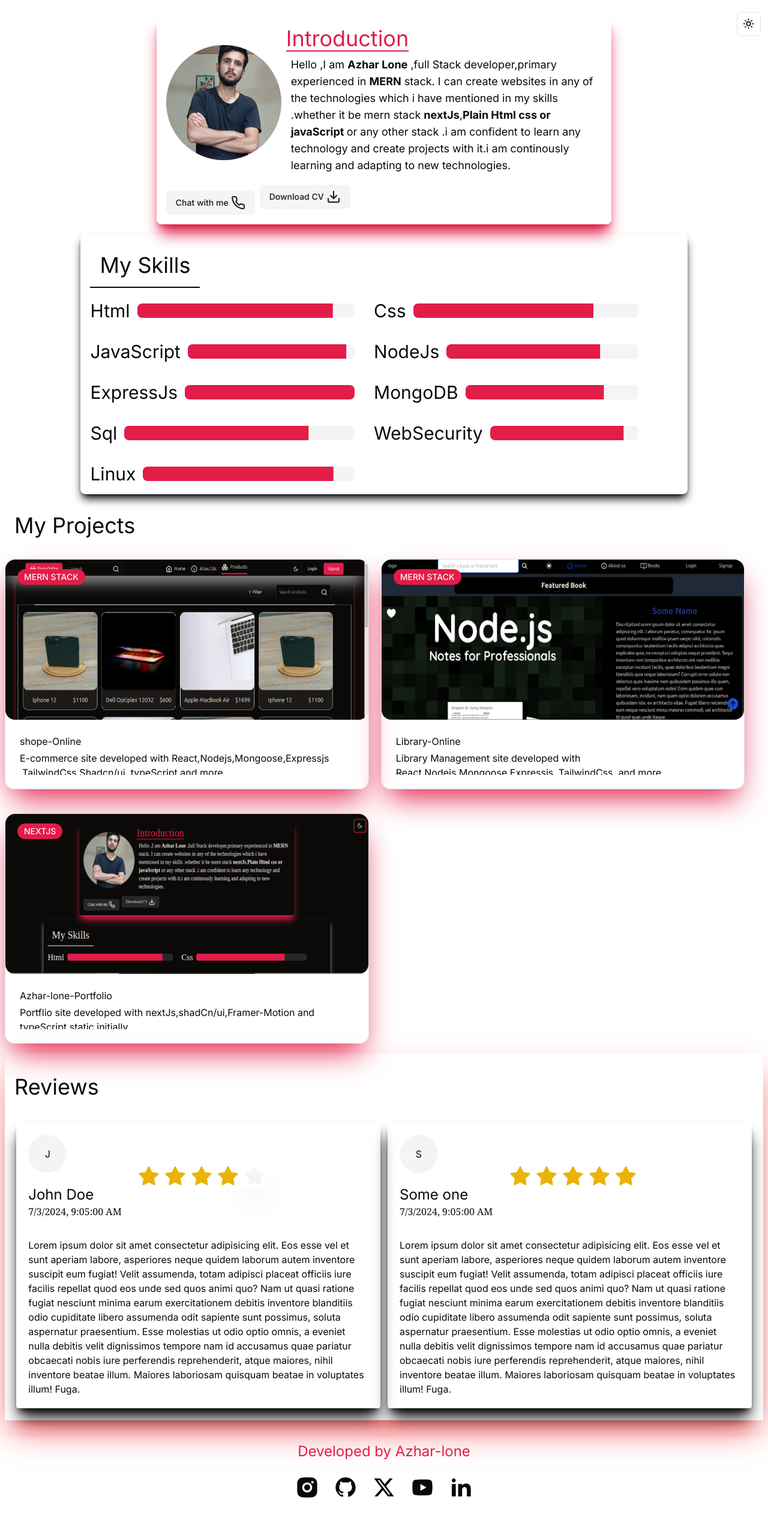
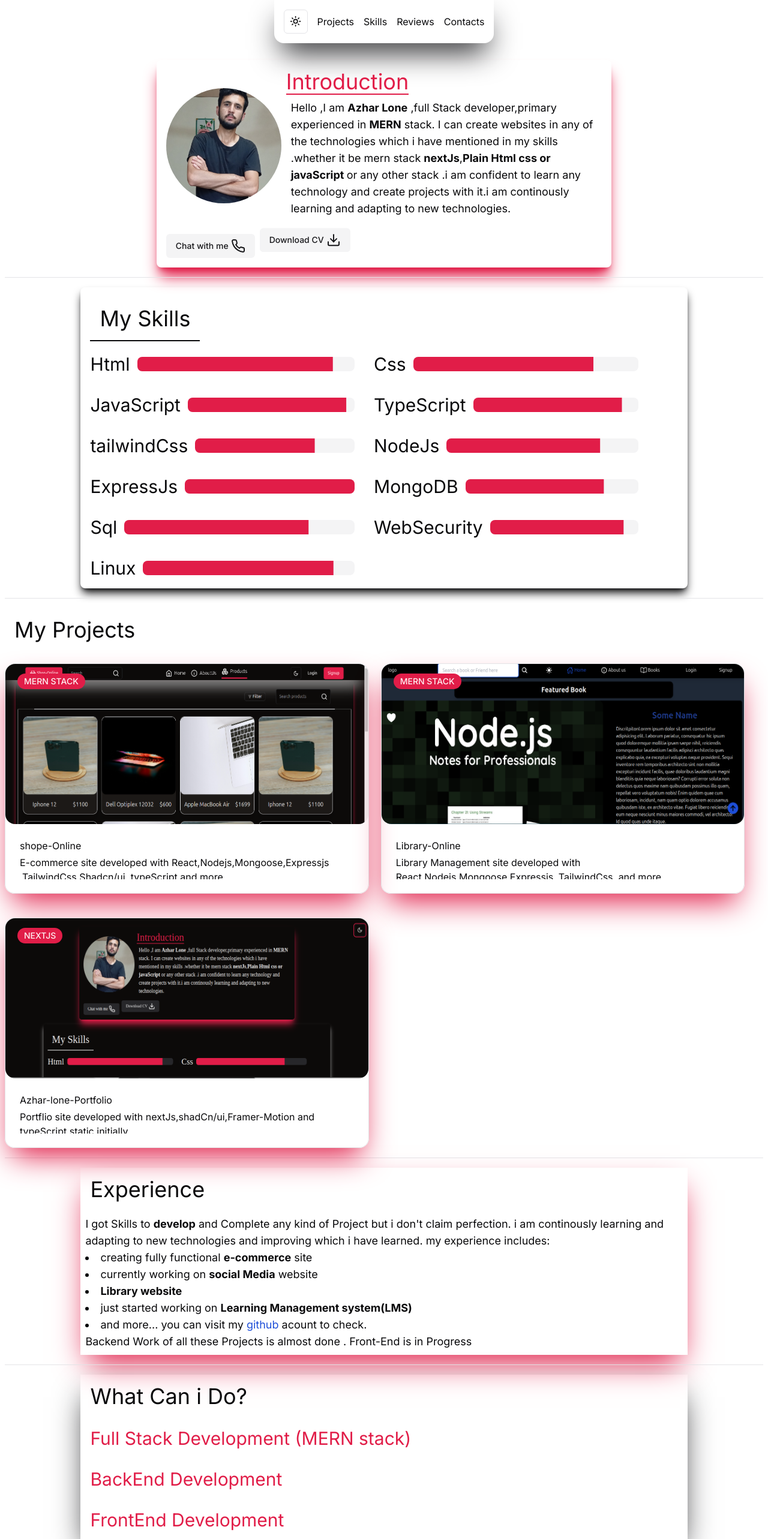
Before and after one commit to Azhar-lone/AzharLone_Portfolio, a Next.js app: page / in a window 1280 px wide. Shown: the top 2566 px of the page at 60% size. Before the commit the page ends 2516 px from the top, so only its background shows below. Built offline with nearby package versions, Linux system fonts and the light colour scheme.

Commit message:
0.4.6 commit

```diff
--- /dev/null
+++ b/src/app/components/Experience.tsx
@@ -0,0 +1,48 @@
+import React from "react";
+
+const Experience: React.FC = () => {
+  return (
+    <div
+      className="  w-[100%] md:w-[80%] shadow-2xl shadow-primary mx-auto  "
+      id="projects"
+    >
+      <h2 className="text-4xl p-4">Experience</h2>
+      <div className=" text-lg p-2 ">
+        I got Skills to <strong>develop</strong> and Complete any kind of
+        Project but i don't claim perfection. i am continously learning and
+        adapting to new technologies and improving which i have learned. my
+        experience includes:
+        <li>
+          {" "}
+          creating fully functional <strong>e-commerce</strong> site
+        </li>
+        <li>
+          {" "}
+          currently working on <strong>social Media</strong> website{" "}
+        </li>
+        <li>
+          <strong>Library website</strong>
+        </li>
+        <li>
+          just started working on{" "}
+          <strong>Learning Management system(LMS)</strong>
+        </li>
+        <li>
+          and more... you can visit my{" "}
+          <a
+            href="https://github.com/Azhar-lone"
+            target="_blank"
+            className="text-blue-700 hover:text-blue-600"
+          >
+            github
+          </a>{" "}
+          acount to check.
+        </li>
+        Backend Work of all these Projects is almost done . Front-End is in
+        Progress
+      </div>
+    </div>
+  );
+};
+
+export default Experience;
--- a/src/app/components/Projects.tsx
+++ b/src/app/components/Projects.tsx
@@ -11,7 +11,7 @@ import { projectData } from "@/Data/Images/projects";
 
 const Projects: React.FC = () => {
   return (
-    <div className="w-full   ">
+    <div className="w-full   " id="projects">
       <h2 className="text-4xl p-4">My Projects</h2>
 
       <div className="flex  gap-5 flex-wrap  flex-row ">
--- a/src/app/components/Reviews.tsx
+++ b/src/app/components/Reviews.tsx
@@ -1,32 +1,23 @@
-import React from 'react'
+import React from "react";
 
-import Review from "@/components/myUi/Review"
+import Review from "@/components/myUi/Review";
 
-import reviewType from '@/types/Review'
+import reviewType from "@/types/Review";
 const Reviews: React.FC = () => {
-
-
   return (
-        <div className="flex flex-wrap gap-6  py-5 flex-col w-full shadow-2xl shadow-destructive">
-            <h3 className="text-4xl  p-4 ">
-                Reviews
-            </h3>
+    <div className="flex flex-wrap gap-6  py-5 flex-col w-full" id="reviews">
+      <h3 className="text-4xl  p-4 ">Reviews</h3>
 
       <div className="flex flex-wrap gap-3 justify-center ">
-
         {reviews.map((review: reviewType, i: number) => (
           <Review key={i} review={review} />
-
         ))}
       </div>
     </div>
+  );
+};
 
-    )
-}
-
-export default Reviews
-
-
+export default Reviews;
 
 let reviews: reviewType[] = [
   {
@@ -34,21 +25,21 @@ let reviews: reviewType[] = [
     owner: {
       name: "John Doe",
       profilePic: "",
-            userName: "john-doe"
+      userName: "john-doe",
     },
     review: `
             Lorem ipsum dolor sit amet consectetur adipisicing elit. Eos esse vel et sunt aperiam labore, asperiores neque quidem laborum autem inventore suscipit eum fugiat! Velit assumenda, totam adipisci placeat officiis iure facilis repellat quod eos unde sed quos animi quo? Nam ut quasi ratione fugiat nesciunt minima earum exercitationem debitis inventore blanditiis odio cupiditate libero assumenda odit sapiente sunt possimus, soluta aspernatur praesentium. Esse molestias ut odio optio omnis, a eveniet nulla debitis velit dignissimos tempore nam id accusamus quae pariatur obcaecati nobis iure perferendis reprehenderit, atque maiores, nihil inventore beatae illum. Maiores laboriosam quisquam beatae in voluptates illum! Fuga.`,
-        rating: 4
+    rating: 4,
   },
   {
     date: new Date(),
     owner: {
       name: "Some one",
       profilePic: "",
-            userName: "some-one"
+      userName: "some-one",
     },
     review: `
             Lorem ipsum dolor sit amet consectetur adipisicing elit. Eos esse vel et sunt aperiam labore, asperiores neque quidem laborum autem inventore suscipit eum fugiat! Velit assumenda, totam adipisci placeat officiis iure facilis repellat quod eos unde sed quos animi quo? Nam ut quasi ratione fugiat nesciunt minima earum exercitationem debitis inventore blanditiis odio cupiditate libero assumenda odit sapiente sunt possimus, soluta aspernatur praesentium. Esse molestias ut odio optio omnis, a eveniet nulla debitis velit dignissimos tempore nam id accusamus quae pariatur obcaecati nobis iure perferendis reprehenderit, atque maiores, nihil inventore beatae illum. Maiores laboriosam quisquam beatae in voluptates illum! Fuga.`,
-        rating: 5
+    rating: 5,
   },
-]
+];
--- /dev/null
+++ b/src/app/components/Roles.tsx
@@ -0,0 +1,19 @@
+import React from "react";
+
+const Roles = () => {
+  return (
+    <div
+      className="  w-[100%] md:w-[80%] shadow-2xl shadow-secondary-foreground mx-auto  "
+      id="projects"
+    >
+      <h2 className="text-4xl p-4">What Can i Do?</h2>
+      <h1 className="text-3xl text-primary p-4">
+        Full Stack Development (MERN stack)
+      </h1>
+      <h1 className="text-3xl text-primary p-4">BackEnd Development</h1>
+      <h1 className="text-3xl text-primary p-4">FrontEnd Development</h1>
+    </div>
+  );
+};
+
+export default Roles;
--- a/src/app/components/Skills.tsx
+++ b/src/app/components/Skills.tsx
@@ -1,76 +1,85 @@
-"use client"
-import { Progress } from "@/components/ui/progress"
+"use client";
+import { Progress } from "@/components/ui/progress";
 import { useEffect, useState } from "react";
 
 interface progressType {
-    value: number,
-    text: string
+  value: number;
+  text: string;
 }
 
 export default function Skills() {
-    const [progress, setProgress] = useState<progressType[]>(
-
-        [
+  const [progress, setProgress] = useState<progressType[]>([
     {
       value: 0,
-                text: "Html"
+      text: "Html",
     },
     {
       value: 0,
-                text: "Css"
+      text: "Css",
     },
     {
       value: 0,
-                text: "JavaScript"
+      text: "JavaScript",
     },
     {
       value: 0,
-                text: "NodeJs"
+      text: "TypeScript",
     },
     {
       value: 0,
-                text: "ExpressJs"
+      text: "tailwindCss",
     },
     {
       value: 0,
-                text: "MongoDB"
+      text: "NodeJs",
     },
     {
       value: 0,
-                text: "Sql"
+      text: "ExpressJs",
     },
     {
       value: 0,
-                text: "WebSecurity"
+      text: "MongoDB",
     },
     {
       value: 0,
-                text: "Linux"
+      text: "Sql",
     },
-
-
-        ])
+    {
+      value: 0,
+      text: "WebSecurity",
+    },
+    {
+      value: 0,
+      text: "Linux",
+    },
+  ]);
 
   useEffect(() => {
-        const timer = setTimeout(() => setProgress(progressArray), 500)
-        return () => clearTimeout(timer)
-    }, [])
-
+    const timer = setTimeout(() => setProgress(progressArray), 500);
+    return () => clearTimeout(timer);
+  }, []);
 
   return (
-        < div
-            className=' transition-all flex flex-col gap-5 p-4 rounded-lg shadow-foreground w-[100%] md:w-[80%] mx-auto shadow-lg'
+    <div
+      className=" transition-all flex flex-col gap-5 p-4 rounded-lg shadow-foreground w-[100%] md:w-[80%] mx-auto shadow-lg"
+      id="skills"
     >
-
-            <h1 className="text-4xl border-b-2 border-foreground w-fit p-4">My Skills</h1>
+      <h1 className="text-4xl border-b-2 border-foreground w-fit p-4">
+        My Skills
+      </h1>
 
       <div className="flex flex-wrap gap-8 w-[100%] mx-auto ">
-
-
         {progress.map((ele: progressType, i: number) => (
-                    <div className="flex md:w-[45%] gap-3 items-center flex-col md:flex-row w-[90%]" key={i}>
-                        <h1 className="text-3xl w-fit">{ele.text}</h1><Progress value={ele.value} className="h-6 w-[100%] border-foreground" />
-
+          <div
+            className="flex md:w-[45%] gap-3 items-center flex-col md:flex-row w-[90%]"
+            key={i}
+          >
+            <h1 className="text-3xl w-fit">{ele.text}</h1>
+            <Progress
+              value={ele.value}
+              className="h-6 w-[100%] border-foreground"
+            />
           </div>
         ))}
       </div>
@@ -78,46 +87,50 @@ export default function Skills() {
   );
 }
 
-
-let progressArray: progressType[] =
-
-    [
+let progressArray: progressType[] = [
   {
     value: 90,
-            text: "Html"
+    text: "Html",
   },
   {
     value: 80,
-            text: "Css"
+    text: "Css",
   },
   {
     value: 95,
-            text: "JavaScript"
+    text: "JavaScript",
+  },
+  {
+    value: 90,
+    text: "TypeScript",
+  },
+  {
+    value: 75,
+    text: "tailwindCss",
+  },
+
+  {
+    value: 80,
+    text: "NodeJs",
+  },
+  {
+    value: 100,
+    text: "ExpressJs",
   },
   {
     value: 80,
-            text: "NodeJs"
-        },
-        {
-            value: 100,
-            text: "ExpressJs"
+    text: "MongoDB",
   },
   {
     value: 80,
-            text: "MongoDB"
-        },
-        {
-            value: 80,
-            text: "Sql"
+    text: "Sql",
   },
   {
     value: 90,
-            text: "WebSecurity"
+    text: "WebSecurity",
   },
   {
     value: 90,
-            text: "Linux"
+    text: "Linux",
   },
-
-
-    ]
+];
--- a/src/app/page.tsx
+++ b/src/app/page.tsx
@@ -2,16 +2,23 @@ import Introduction from "./components/Introduction";
 import Projects from "./components/Projects";
 import Skills from "./components/Skills";
 import Reviews from "./components/Reviews";
-
-
+import Experience from "./components/Experience";
+import Roles from "./components/Roles";
 export default function Home() {
   return (
     <div className=" flex flex-col gap-4 w-[100%] mt-5 p-2">
-
       <Introduction />
+      <hr />
       <Skills />
+      <hr />
       <Projects />
+      <hr />
+      <Experience />
+      <hr />
+      <Roles />
+      <hr />
       <Reviews />
+      <hr />
     </div>
   );
 }
--- a/src/components/myUi/Footer.jsx
+++ b/src/components/myUi/Footer.jsx
@@ -1,5 +1,5 @@
 "use client";
-import React from 'react'
+import React from "react";
 import Link from "next/link";
 
 // Icons
@@ -8,60 +8,61 @@ import {
   RiLinkedinFill,
   RiGithubFill,
   RiTwitterXFill,
-    RiYoutubeFill,
+  RiGoogleFill,
 } from "react-icons/ri";
-
 
 
 
 const Footer = () => {
   return (
     <div
-            className='relative bottom-0  items-center flex-col flex justify-center gap-4 p-2  border-t-2 border-foreground shadow-2xl shadow-primary mt-5 '
+      className="relative bottom-0  items-center flex-col flex justify-center gap-4 p-2  border-t-2 border-foreground shadow-2xl shadow-primary mt-5 "
+      id="contacts"
     >
-           <h1 className=' text-2xl text-primary'>Developed by Azhar-lone</h1>
+      <h1 className=" text-2xl text-primary">Developed by Azhar-lone</h1>
+      <h1 className=" text-2xl ">Contacts</h1>
 
-            <div className='flex gap-2 '>
+      <div className="flex gap-2 ">
         {icons.map((icon, index) => {
           return (
-                        <Link href={icon.path} key={index} className='hover:bg ' target='_blank'>
+            <Link
+              href={icon.path}
+              key={index}
+              className="hover:bg "
+              target="_blank"
+            >
               <div className={`p-2`}>{icon.name}</div>
             </Link>
           );
         })}
       </div>
     </div>
-    )
-}
+  );
+};
 
-export default Footer
-
-
-
-
-
+export default Footer;
 
 // icons for the current user and the current user's profile
 
 const icons = [
   {
     path: "#",
-        name: <RiInstagramFill className='size-10' />,
+    name: <RiInstagramFill className="size-10" />,
   },
   {
     path: "https://github.com/Azhar-lone",
-        name: <RiGithubFill className='size-10'/>,
+    name: <RiGithubFill className="size-10" />,
   },
   {
     path: "#",
-        name: <RiTwitterXFill  className='size-10'/>,
+    name: <RiTwitterXFill className="size-10" />,
   },
   {
     path: "#",
-        name: <RiYoutubeFill className='size-10'/>,
+    name: <RiGoogleFill className="size-10" />,
   },
   {
-        path: "#",
-        name: <RiLinkedinFill className='size-10  '/>,
+    path: "https://www.linkedin.com/in/Azhar-lonem",
+    name: <RiLinkedinFill className="size-10  " />,
   },
 ];
--- a/src/components/myUi/Nav.tsx
+++ b/src/components/myUi/Nav.tsx
@@ -1,7 +1,8 @@
-"use client"
+"use client";
 
 // importing dependencies
 import React from "react";
+import Link from "next/link";
 // Icons
 
 // importing Shadcn Components
@@ -9,21 +10,39 @@ import React from "react";
 //My components
 import { ModeToggle } from "./dark-mode";
 
-
-
-
+let NavItems = [
+  {
+    text: "Projects",
+    href: "#projects",
+  },
+  {
+    text: "Skills",
+    href: "#skills",
+  },
+  {
+    text: "Reviews",
+    href: "#reviews",
+  },
+  {
+    text: "Contacts",
+    href: "#contacts",
+  },
+];
 
 const Nav: React.FC = () => {
+  return (
+    <div
+      className={` mx-auto w-fit shadow-2xl shadow-secondary-foreground p-4 rounded-b-2xl flex items-center gap-4 `}
+    >
+      <ModeToggle />
+      {NavItems.map((item, index) => (
+        <Link href={item.href} key={index}>
+          {" "}
+          {item.text}
+        </Link>
+      ))}
+    </div>
+  );
+};
 
-
-    return (
-
-        <div
-            className={` rounded-l-lg fixed top-5 right-5 w-8 h-8`}
-        >
-            <ModeToggle />
-        </div>
-    )
-}
-
-export default Nav
+export default Nav;
--- a/src/components/myUi/Review.tsx
+++ b/src/components/myUi/Review.tsx
@@ -14,12 +14,12 @@ interface review {
 }
 const Review: React.FC<review> = ({ review }) => {
   return (
-    <div className="flex md:gap-8 gap-2 p-5 flex-col md:w-[48%] w-[99%] shadow-xl shadow-foreground rounded">
+    <div className="flex   flex-col md:w-[48%] w-[99%] shadow-xl shadow-foreground rounded">
       {/* Owner Info */}
 
-      <div className="flex justify-between md:w-[70%]">
+      <div className="flex justify-between md:w-[70%] p-3">
         {/* profile Picture */}
-        <div className="flex gap-5 flex-col">
+        <div className="flex  flex-col ">
           <Avatar className="size-16">
             <AvatarFallback>{review.owner.name.charAt(0)}</AvatarFallback>
             <AvatarImage src={review.owner.profilePic} />
@@ -52,7 +52,7 @@ const Review: React.FC<review> = ({ review }) => {
           </div>
         )}
       </div>
-      <p>{review.review}</p>
+      <p className=" w-full p-2">{review.review}</p>
     </div>
   );
 };
```
Also changed, not shown: src/app/components/Introduction.tsx (indentation only). Lines whose indentation alone changed are shown as unchanged.
